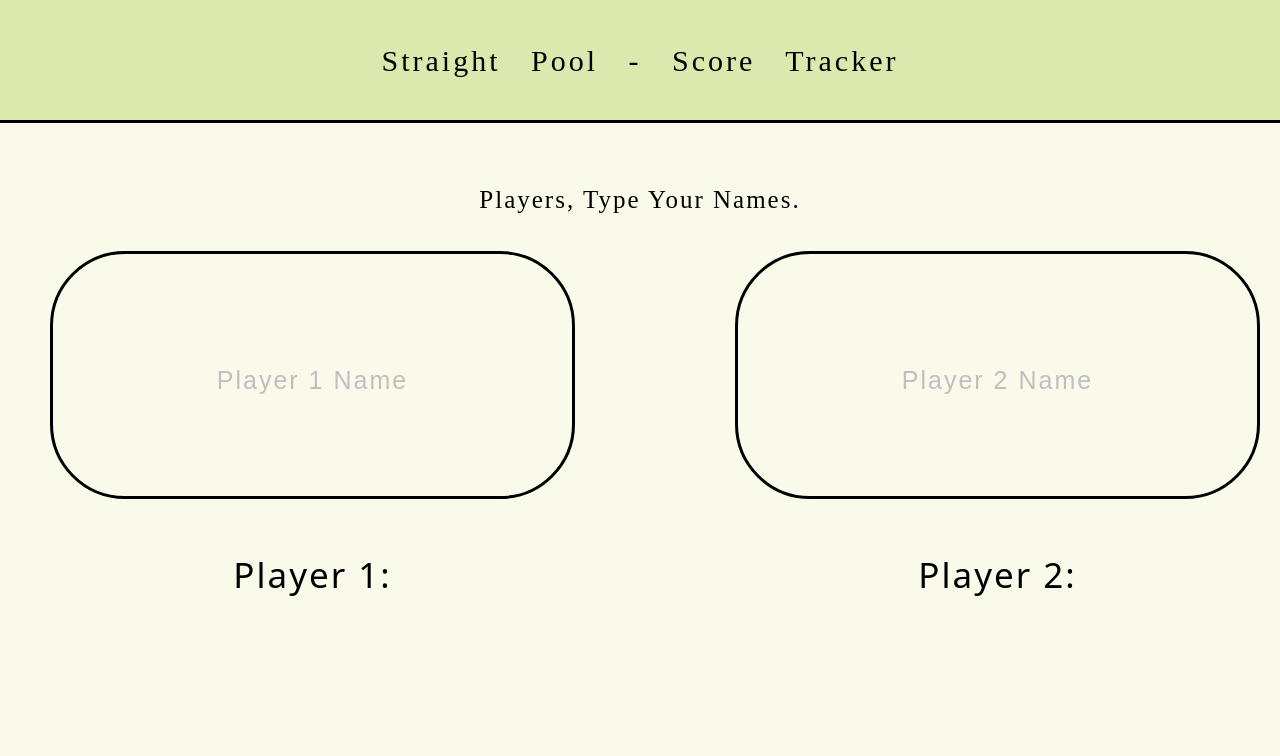
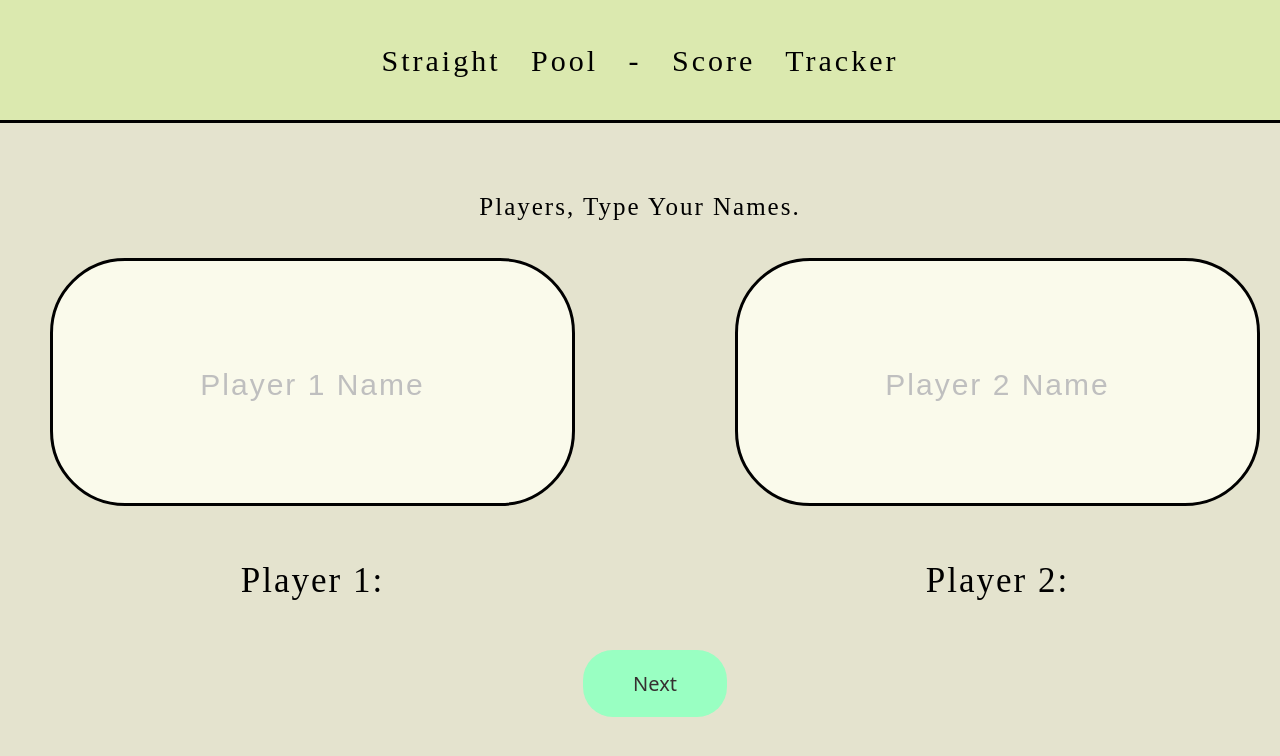
Before and after one commit to Jasark0/Straight-Tracker-Revamped-, a React (Vite) app: page / in a window 1280 px wide. Shown: the top 756 px of the page. Built offline with nearby package versions, Linux system fonts and the light colour scheme.

Commit message:
feat: homepage initialization.

```diff
--- a/src/pages/Home.tsx
+++ b/src/pages/Home.tsx
@@ -1,24 +1,33 @@
 import React, { useEffect, useState } from 'react'
+import { useNavigate } from 'react-router-dom'
 import "../styles/General.css"
 import "../styles/Home.css"
+
 const Home: React.FC = () => {
+    const navigate = useNavigate();
     const [name1, setName1] = useState('');
     const [name2, setName2] = useState('');
 
     const changeName1 = (e: React.ChangeEvent<HTMLInputElement>) => {
         setName1(e.target.value);
-    }
+    };
 
     const changeName2 = (e: React.ChangeEvent<HTMLInputElement>) => {
         setName2(e.target.value);
     }
 
-    const enter_nextPage = () => {
+    const nextPage = () => {
+        navigate('/tracker');
+    }
 
+    const enter_nextPage = (e: React.KeyboardEvent<HTMLInputElement>) => {
+        if (e.key === 'Enter'){
+            nextPage();
+        }
     }
 
     return (
-        <div>
+        <div className='page-box'>
             <div className="title-box">
                 <p className="title-name">
                     Straight Pool - Score Tracker
@@ -32,13 +41,23 @@ const Home: React.FC = () => {
             </div>
 
             <div className="input-names-box">
-                <input placeholder="Player 1 Name" className="input-names-box1" onChange={changeName1}>
+                <input placeholder="Player 1 Name" className="input-names-box1" onChange={changeName1} onKeyDown={enter_nextPage}>
                 </input>
                 <input placeholder="Player 2 Name" className="input-names-box2" onChange={changeName2} onKeyDown={enter_nextPage}>
                 </input>
 
-                <p className="input-names">Player 1: <span className="changed-name1"></span></p>
-                <p className="input-names">Player 2: <span className="changed-name2"></span></p>
+                <p className="input-names">
+                    Player 1: <span className="changed-name1">{name1}</span>
+                </p>
+                <p className="input-names">
+                    Player 2: <span className="changed-name2">{name2}</span>
+                </p>
+            </div>
+
+            <div className="next-button-box">
+                <button className="next-button" onClick={nextPage}>
+                    Next
+                </button>
             </div>
         </div>
     )
--- /dev/null
+++ b/src/pages/Tracker.tsx
@@ -0,0 +1,12 @@
+import React, { useEffect, useState } from 'react'
+import "../styles/Tracker.css"
+
+const Tracker: React.FC = () => {
+    return (
+        <h1 className='testing'>
+            Hello world!
+        </h1>
+    )
+}
+
+export default Tracker
--- a/src/routes.tsx
+++ b/src/routes.tsx
@@ -2,6 +2,7 @@ import { useState } from 'react'
 import { BrowserRouter as Router, Route, Routes } from "react-router-dom";
 
 import Home from "./pages/Home"
+import Tracker from "./pages/Tracker"
 
 const routes: React.FC = () =>{
 
@@ -9,6 +10,7 @@ const routes: React.FC = () =>{
     <Router>
       <Routes>
         <Route path="/" element={<Home/>} />
+        <Route path="/tracker" element={<Tracker/>} />
       </Routes>
     </Router>
   )
--- a/src/styles/General.css
+++ b/src/styles/General.css
@@ -1,3 +1,3 @@
 body{
-  background-color: hsl(60, 57%, 95%);
+  background-color: hsl(57, 29%, 85%);
 }
--- a/src/styles/Home.css
+++ b/src/styles/Home.css
@@ -22,8 +22,10 @@
 }
 
 /*Message CSS*/
+
 .names-selection-message{
   display: flex;
+  margin-top: 10vh;
   justify-content: center;
   width: 100vw;
 }
@@ -35,7 +37,9 @@
   font-family: 'Exo 2';
 }
 
+
 /*Input CSS*/
+
 .input-names-box{
   display: grid;
   grid-template-columns: 1fr 1fr;
@@ -59,6 +63,7 @@
 
 .input-names{
   color: black;
+  font-family: 'Exo 2';
   text-align: center;
   font-size: 35px;
   letter-spacing: 2px;
@@ -67,7 +72,42 @@
 .input-names-box1::placeholder, .input-names-box2::placeholder{
   color: black;
   text-align: center;
-  font-size: 25px;
+  font-size: 30px;
   letter-spacing: 2px;
   color: hsl(0, 0%, 75%);
 }
+
+.input-names-box1:focus{
+  border: 1px solid white;
+  box-shadow: 0 0 20px #8ab1f0; /* glow effect */
+  transition: 0.2s ease;
+}
+
+.input-names-box2:focus{
+  border: 1px solid white;
+  box-shadow: 0 0 20px #f14a29; /* glow effect */
+  transition: 0.2s ease;
+}
+
+/*Next-Button CSS*/
+
+.next-button-box{
+  display: flex;
+  align-items: center;
+  justify-content: center;
+}
+
+.next-button{
+  padding: 20px 50px;
+  border-radius: 30px;
+  font-size: 20px;
+  border: none;
+  background-color:hsl(144, 100%, 80%);
+  cursor: pointer;
+  color:hsl(0, 6%, 20%);
+  transition: background-color 0.15s;
+}
+
+.next-button:hover{
+  background-color: hsl(144, 100%, 88%);
+}
--- /dev/null
+++ b/src/styles/Tracker.css
@@ -0,0 +1,4 @@
+.testing{
+    color: black;
+    font-size: 15px;
+}
```
